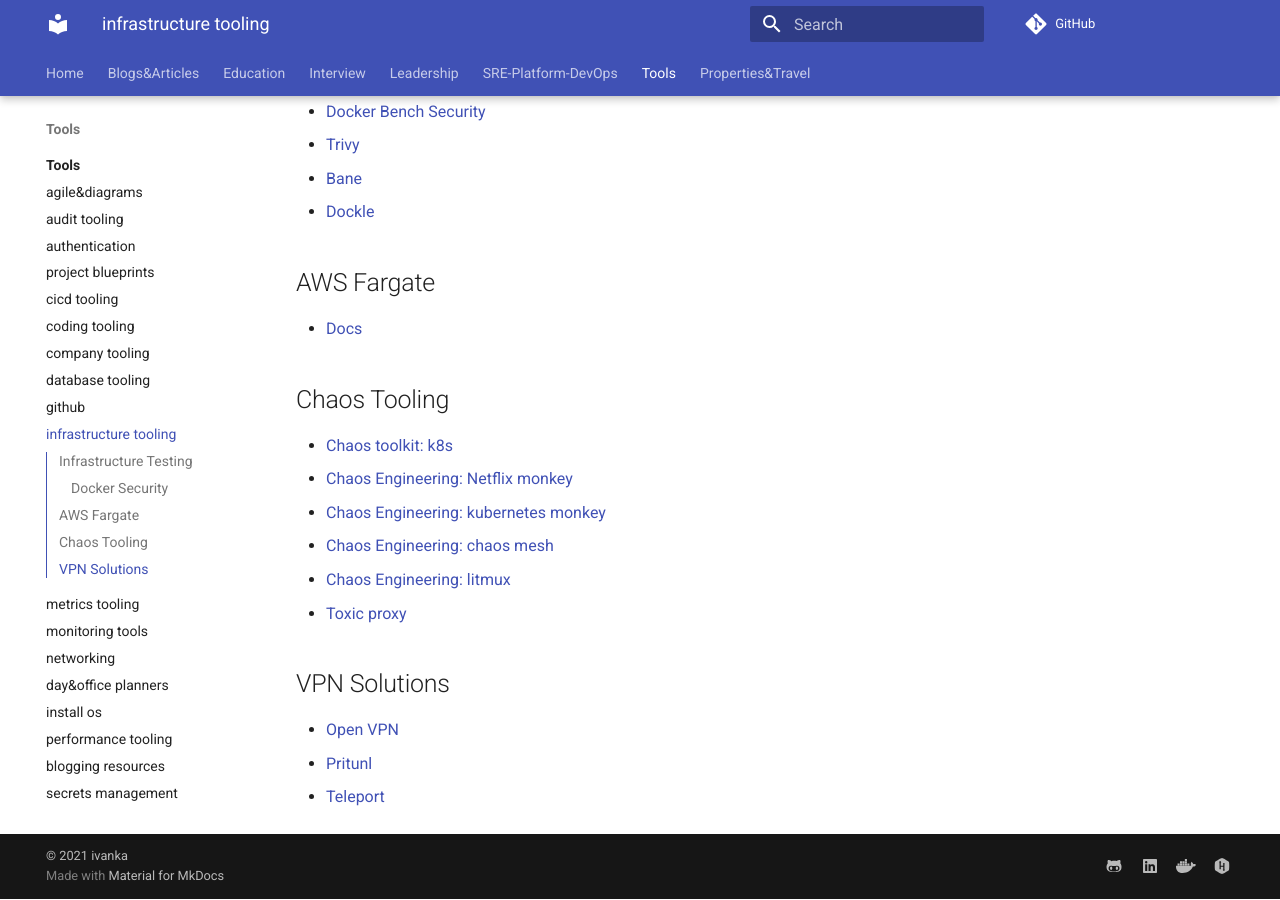
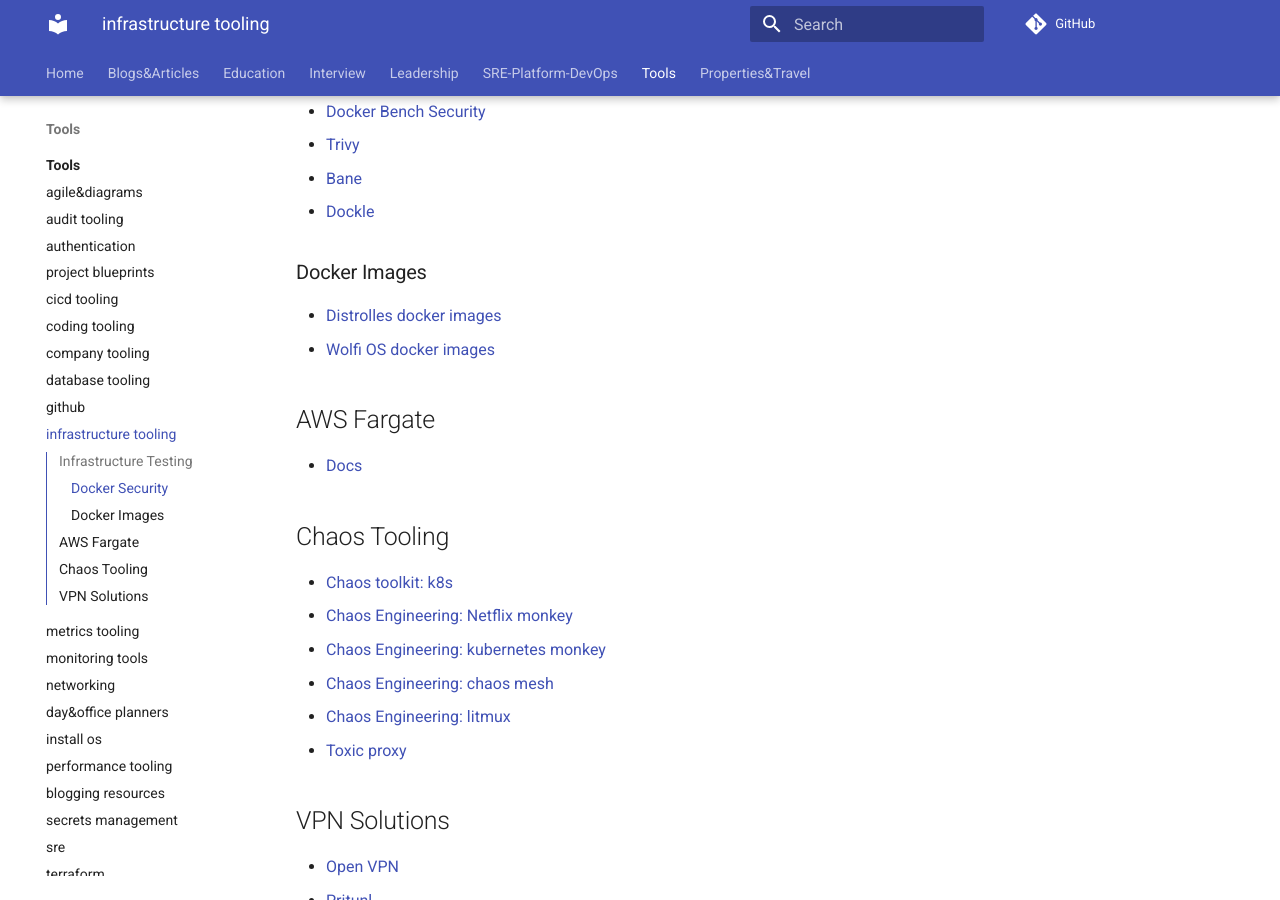
Before and after one commit to ivankatliarchuk/knowledge-base, an MkDocs documentation site: the page built from docs/tools/infrastructure.md, in a window 1280 px wide and 900 px high, scrolled down 692 px. Built offline with MkDocs 1.6.1 and Material for MkDocs 9.7.7, drawn with Linux system fonts in a browser that asks for light colours; comment, search, counter and statistics services are not loaded.

Commit message:
docker images
Signed-off-by: ivan katliarchuk <ivan.katliarchuk@gmail.com>

```diff
--- a/docs/tools/infrastructure.md
+++ b/docs/tools/infrastructure.md
@@ -2,7 +2,7 @@
 title: infrastructure tooling
 summary: infrastructure tooling
 authors: ["ivan k"]
-tags: ["tools", "infrastructure", "docker", "k8s", "ecs", "fargate"]
+tags: ["tools", "infrastructure", "docker", "k8s", "ecs", "fargate", "docker"]
 date: 2021-03-8
 published: true
 ---
@@ -29,6 +29,11 @@
 - [Bane](https://github.com/genuinetools/bane)
 - [Dockle](https://github.com/goodwithtech/dockle)
 
+### Docker Images
+
+- [Distrolles docker images](https://github.com/GoogleContainerTools/distroless)
+- [Wolfi OS docker images](https://github.com/wolfi-dev/)
+
 ## AWS Fargate
 
 - [Docs](https://somanymachines.com/fargate/)
```
